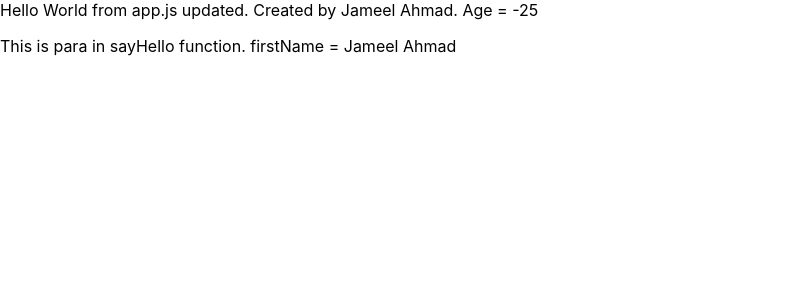
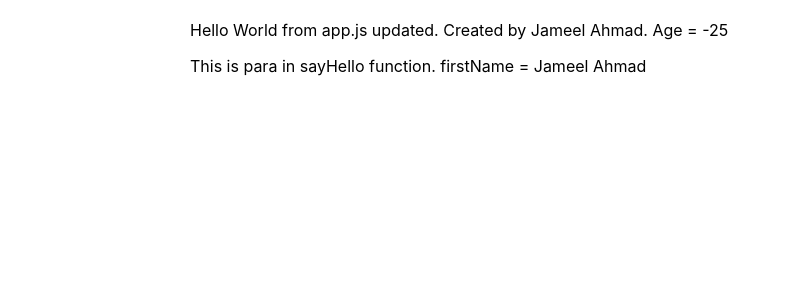
Before and after one commit to Jameelmanzoor/react-app-01, a React (Create React App) app: page / in a window 1280 px wide. Shown: the top 300 px of the page, without its empty margins (0-789 px from the left). Built offline with nearby package versions, Linux system fonts and the light colour scheme.

Commit message:
We have update index.css. Added width and margin to body

```diff
--- a/src/index.css
+++ b/src/index.css
@@ -5,6 +5,9 @@ body {
     sans-serif;
   -webkit-font-smoothing: antialiased;
   -moz-osx-font-smoothing: grayscale;
+  width: 90%;
+  max-width: 900px;
+  margin: 20px auto;
 }
 
 code {
```
